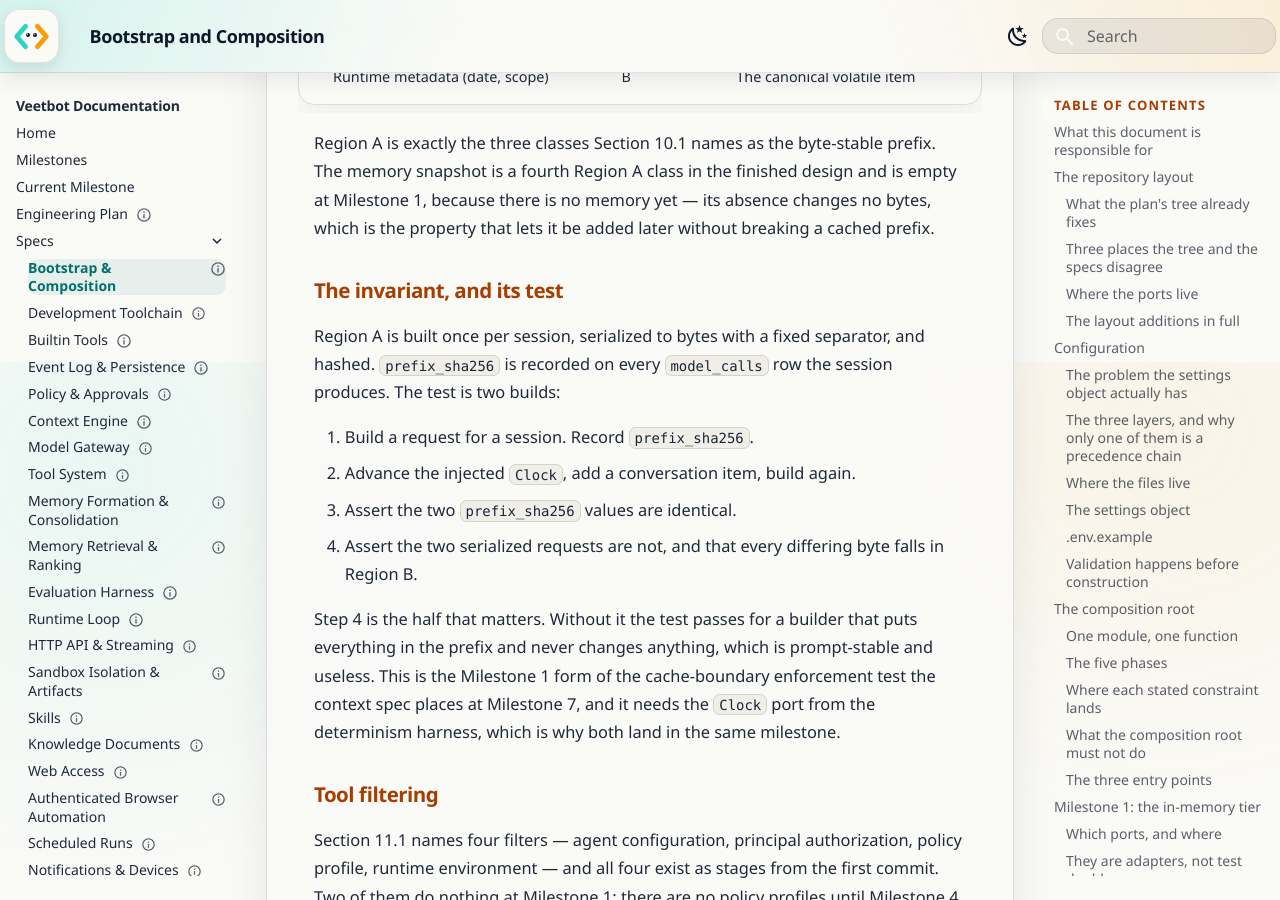
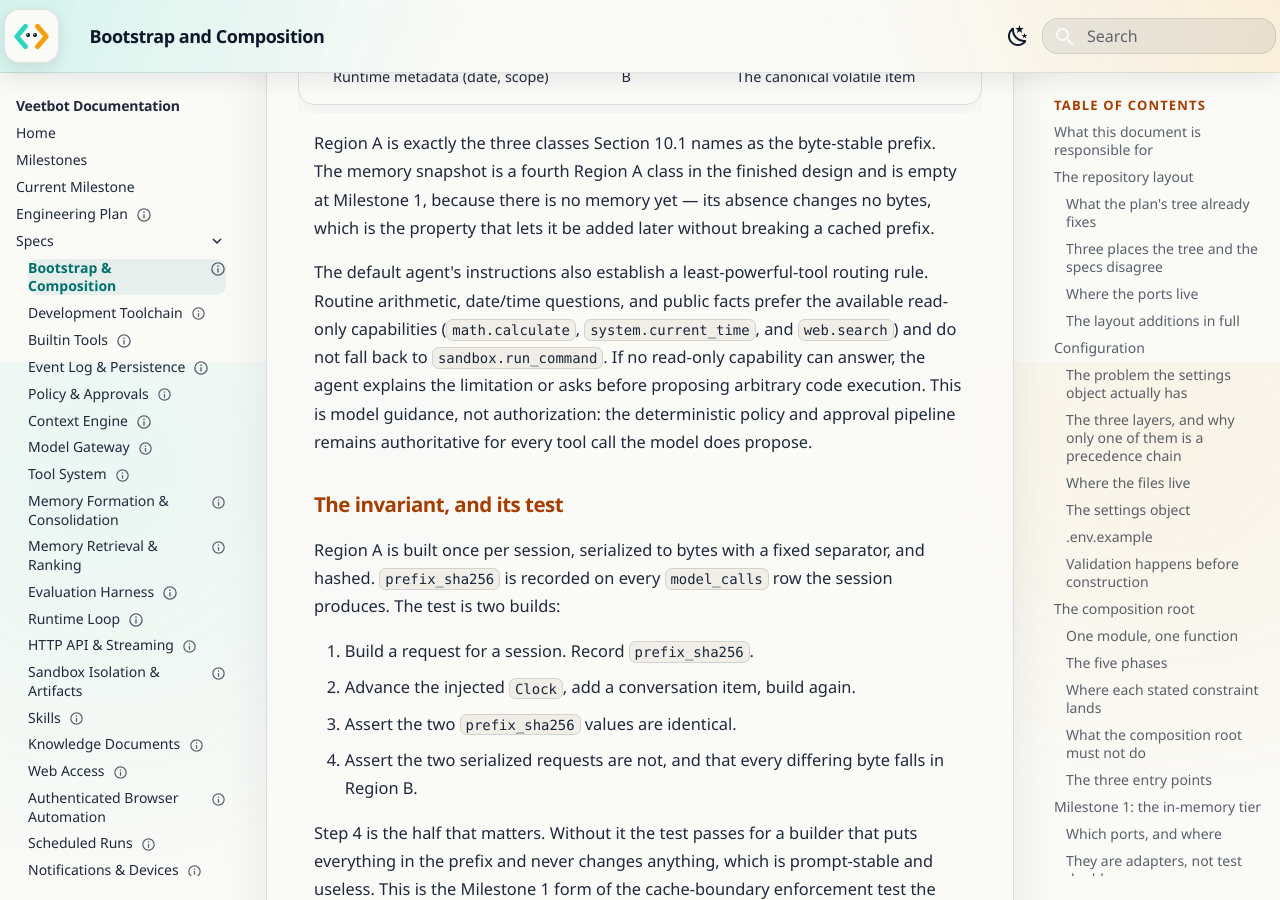
Before and after one commit to avitus/veetbot, an MkDocs documentation site: the page built from docs/plan/bootstrap-and-composition.md, in a window 1280 px wide and 900 px high, scrolled down 23938 px. Built offline with MkDocs 1.6.1 and Material for MkDocs 9.7.7, drawn with Linux system fonts in a browser that asks for light colours.

Commit message:
fix: keep routine fact lookups out of sandbox
Prefer read-only tools for arithmetic, time, and public facts while preserving the approval boundary for arbitrary code execution.

Reading-Lane: A

```diff
--- a/docs/plan/bootstrap-and-composition.md
+++ b/docs/plan/bootstrap-and-composition.md
@@ -936,6 +936,15 @@ and is empty at Milestone 1, because there is no memory yet — its absence
 changes no bytes, which is the property that lets it be added later without
 breaking a cached prefix.
 
+The default agent's instructions also establish a least-powerful-tool routing
+rule. Routine arithmetic, date/time questions, and public facts prefer the
+available read-only capabilities (`math.calculate`, `system.current_time`, and
+`web.search`) and do not fall back to `sandbox.run_command`. If no read-only
+capability can answer, the agent explains the limitation or asks before
+proposing arbitrary code execution. This is model guidance, not authorization:
+the deterministic policy and approval pipeline remains authoritative for every
+tool call the model does propose.
+
 ### The invariant, and its test
 
 Region A is built once per session, serialized to bytes with a fixed
```
Also changed, not shown: docs/changelog.md (+10 -0 lines), docs/plan/event-log-and-persistence.md (+3 -3 lines), docs/plan/model-gateway.md (+1 -1 lines), docs/status/citation-ledger.yaml (+4 -4 lines), 3 other files.
